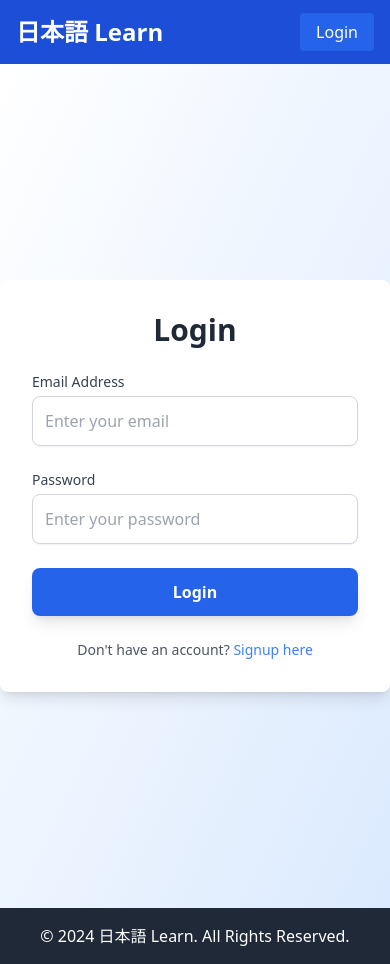
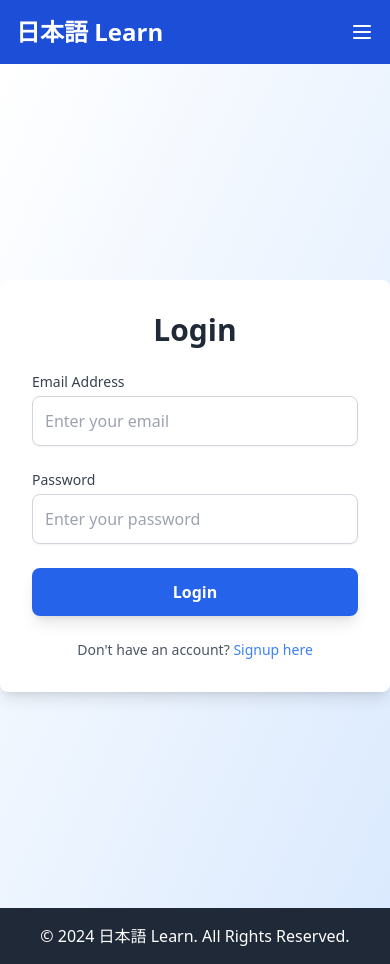
Before and after one commit to Tanvir-art/Japanese-vocabulary-frontend, a React (Vite) app: page /login in a window 390 px wide. Built offline with nearby package versions, Linux system fonts and the light colour scheme.

Commit message:
finish the project

```diff
--- a/src/components/Navbar.tsx
+++ b/src/components/Navbar.tsx
@@ -1,3 +1,4 @@
+import { useState } from "react";
 import { Link } from "react-router-dom";
 import { useSelector, useDispatch } from "react-redux";
 import { RootState } from "../redux/store";
@@ -6,19 +7,51 @@ import { logout } from "../redux/features/authSlice";
 const Navbar = () => {
     const { user } = useSelector((state: RootState) => state.auth); // Get user from Redux state
     const dispatch = useDispatch();
+    const [menuOpen, setMenuOpen] = useState(false); // State to toggle menu
 
     const handleLogout = () => {
         dispatch(logout());
     };
 
+    const toggleMenu = () => {
+        setMenuOpen(!menuOpen);
+    };
+
     return (
-        <nav className="bg-blue-700 p-4 text-white flex justify-between items-center">
-            <Link to="/" className="text-2xl font-bold">日本語 Learn</Link>
-            <div className="space-x-4">
+        <nav className="bg-blue-700 p-4 text-white">
+            <div className="flex justify-between items-center">
+                {/* Brand */}
+                <Link to="/" className="text-2xl font-bold">
+                    日本語 Learn
+                </Link>
+
+                {/* Hamburger Menu */}
+                <button
+                    className="md:hidden"
+                    onClick={toggleMenu}
+                    aria-label="Toggle Menu"
+                >
+                    <svg
+                        className="w-6 h-6"
+                        fill="none"
+                        stroke="currentColor"
+                        viewBox="0 0 24 24"
+                        xmlns="http://www.w3.org/2000/svg"
+                    >
+                        <path
+                            strokeLinecap="round"
+                            strokeLinejoin="round"
+                            strokeWidth={2}
+                            d={menuOpen ? "M6 18L18 6M6 6l12 12" : "M4 6h16M4 12h16M4 18h16"}
+                        />
+                    </svg>
+                </button>
+
+                {/* Links for larger screens */}
+                <div className="hidden md:flex space-x-4">
                     {user ? (
                         <>
                             <Link to="/lessons">Lessons</Link>
-                        {/* <Link to="/tutorials">Tutorials</Link>  */}
                             <button
                                 onClick={handleLogout}
                                 className="bg-blue-600 px-4 py-2 rounded text-white hover:bg-blue-700"
@@ -27,11 +60,49 @@ const Navbar = () => {
                             </button>
                         </>
                     ) : (
-                    <Link to="/login" className="bg-blue-600 px-4 py-2 rounded text-white hover:bg-blue-700">
+                        <Link
+                            to="/login"
+                            className="bg-blue-600 px-4 py-2 rounded text-white hover:bg-blue-700"
+                        >
                             Login
                         </Link>
                     )}
                 </div>
+            </div>
+
+            {/* Dropdown Menu for small screens */}
+            {menuOpen && (
+                <div className="mt-4 md:hidden">
+                    {user ? (
+                        <>
+                            <Link
+                                to="/lessons"
+                                className="block px-4 py-2 hover:bg-blue-600 rounded"
+                                onClick={toggleMenu}
+                            >
+                                Lessons
+                            </Link>
+                            <button
+                                onClick={() => {
+                                    handleLogout();
+                                    toggleMenu();
+                                }}
+                                className="block w-full text-left px-4 py-2 bg-blue-600 text-white rounded hover:bg-blue-700"
+                            >
+                                Logout
+                            </button>
+                        </>
+                    ) : (
+                        <Link
+                            to="/login"
+                            className="block px-4 py-2 bg-blue-600 text-white rounded hover:bg-blue-700"
+                            onClick={toggleMenu}
+                        >
+                            Login
+                        </Link>
+                    )}
+                </div>
+            )}
         </nav>
     );
 };
--- a/src/redux/api/authApi.ts
+++ b/src/redux/api/authApi.ts
@@ -3,7 +3,7 @@ import { createApi, fetchBaseQuery } from "@reduxjs/toolkit/query/react";
 export const authApi = createApi({
   reducerPath: "authApi",
   baseQuery: fetchBaseQuery({
-    baseUrl: "http://localhost:5000/api",
+    baseUrl: "https://jpnback.vercel.app/api",
     prepareHeaders: (headers) => {
       const token = localStorage.getItem("token");
       if (token) {
```
Lines whose indentation alone changed are shown as unchanged.
